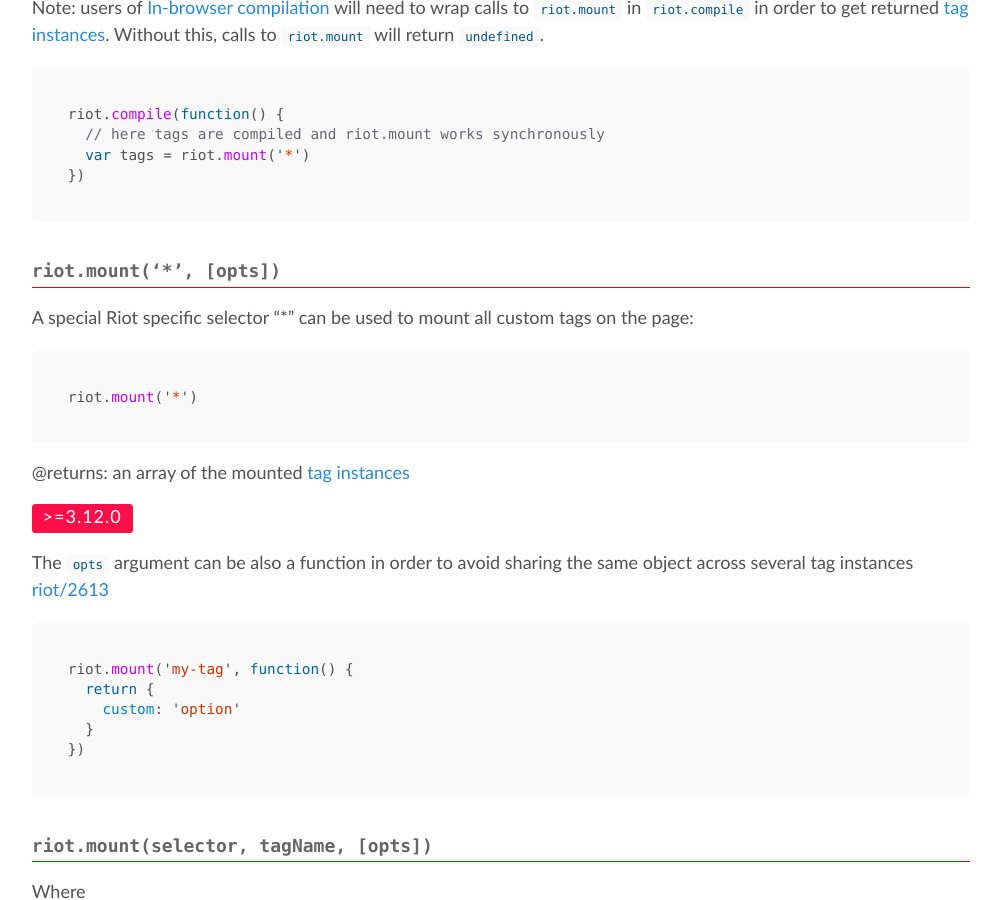
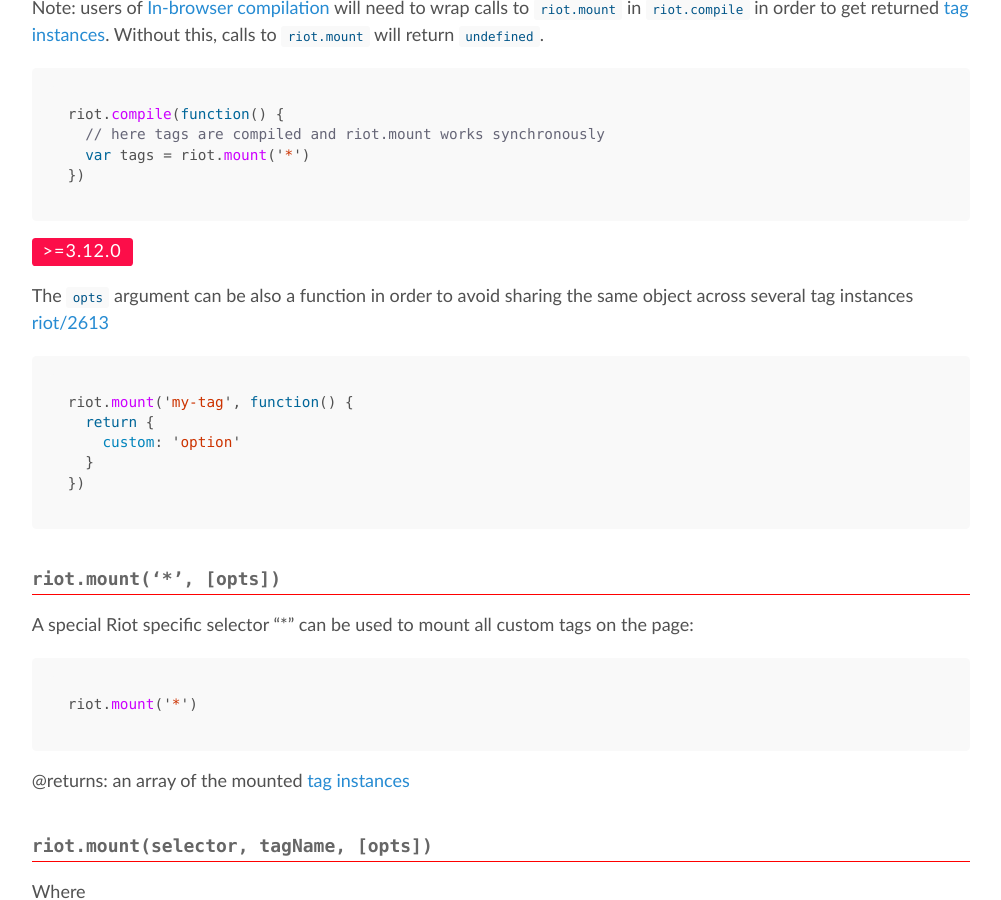
Before and after one commit to riot/riot.github.io, a Jekyll site: the page built from api/index.md, in a window 1280 px wide and 900 px high, scrolled down 1237 px. Shown: the whole window, without its empty margins (139-1140 px from the left). Built offline with Jekyll 4.4.1, drawn with Linux system fonts in a browser that asks for light colours; nearby versions of some CDN libraries; emoji names are drawn with the system emoji font; comment, search, counter and statistics services are not loaded; some of the changed lines change nothing that is shown.

Commit message:
updated: move note about the new opts feature

````diff
--- a/api/index.md
+++ b/api/index.md
@@ -38,16 +38,6 @@
 })
 ```
 
-### <a name="mount-star"></a> riot.mount('*', [opts])
-
-A special Riot specific selector "*" can be used to mount all custom tags on the page:
-
-``` js
-riot.mount('*')
-```
-
-@returns: an array of the mounted [tag instances](#tag-instance)
-
 <span class="tag red">&gt;=3.12.0</span>
 
 The `opts` argument can be also a function in order to avoid sharing the same object across several tag instances [riot/2613](https://github.com/riot/riot/issues/2613)
@@ -59,6 +49,16 @@
   }
 })
 ```
+
+### <a name="mount-star"></a> riot.mount('*', [opts])
+
+A special Riot specific selector "*" can be used to mount all custom tags on the page:
+
+``` js
+riot.mount('*')
+```
+
+@returns: an array of the mounted [tag instances](#tag-instance)
 
 ### <a name="mount-tag"></a> riot.mount(selector, tagName, [opts])
 
````
